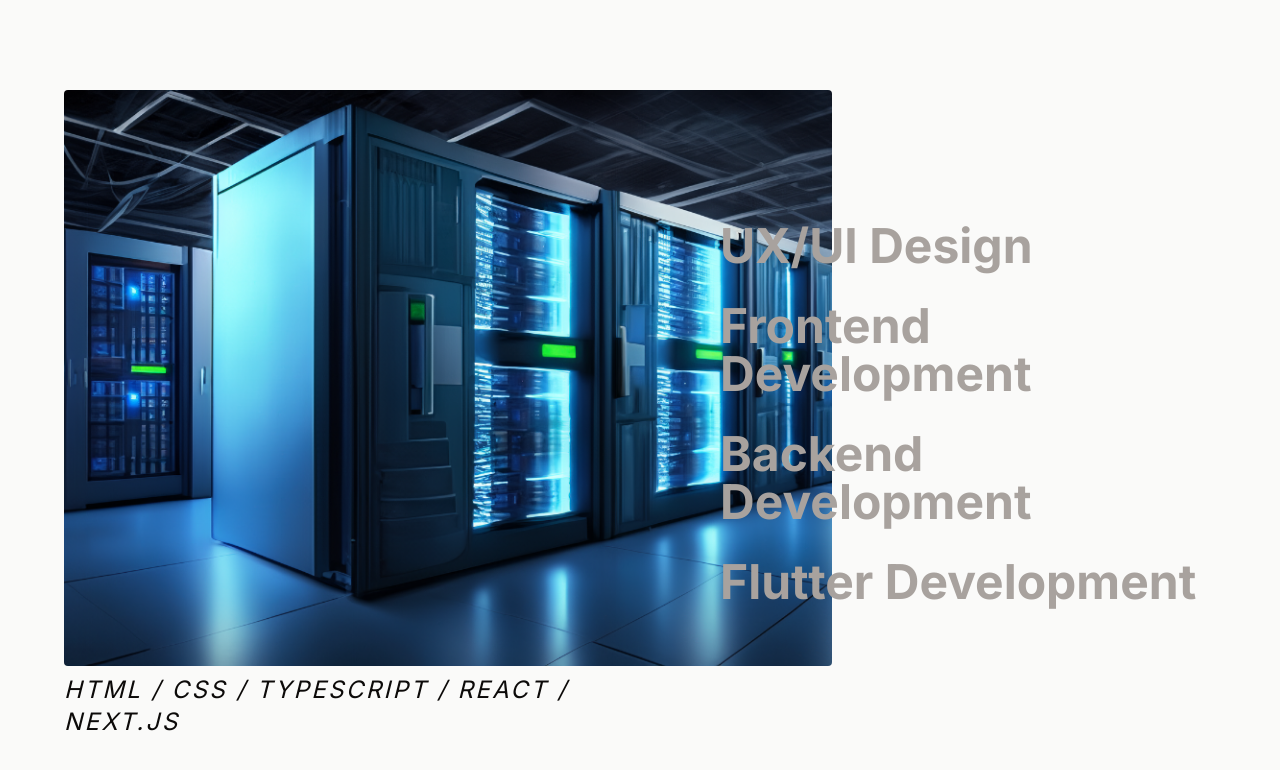
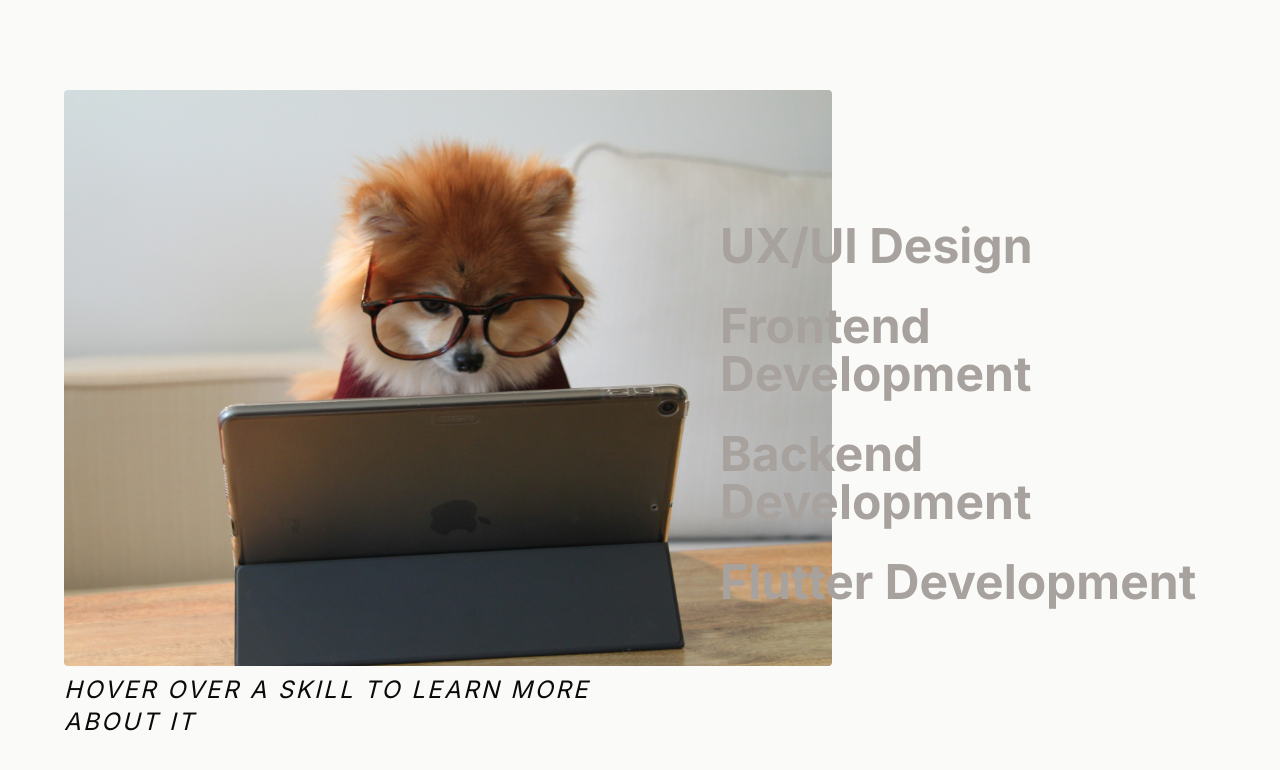
Before and after one commit to juul-vandevelde-howest/portfolio, a Next.js app: page / in a window 1280 px wide. Shown: the part 1270-2040 px from the top of the page. Built offline with nearby package versions, Linux system fonts and the light colour scheme.

Commit message:
feat: polished the skills section

```diff
--- a/src/components/Skills.tsx
+++ b/src/components/Skills.tsx
@@ -12,25 +12,25 @@ function Skills() {
       name: 'UX/UI Design',
       image: '/assets/ui-design.jpg',
       span: 'figma / adobe xd / wireframing / user testing',
-      alt: 'A designer working on a laptop',
+      alt: 'pastel colored UX wireframes',
     },
     {
       name: 'Frontend Development',
       image: '/assets/frontend.jpg',
       span: 'html / css / typescript / react / next.js',
-      alt: 'A developer working on a laptop',
+      alt: 'A laptop showing a code editor with a website design',
     },
     {
       name: 'Backend Development',
       image: '/assets/backend.png',
       span: '.net / azure / firebase / node.js',
-      alt: 'A developer working on a laptop',
+      alt: 'An AI generated image of a data center',
     },
     {
       name: 'Flutter Development',
       image: '/assets/flutter.jpg',
       span: 'dart / flutter',
-      alt: 'A developer working on a laptop',
+      alt: 'A laptop and a phone showing a flutter app design',
     },
   ]
 
@@ -41,8 +41,8 @@ function Skills() {
       <div className="my-20 flex flex-row items-center justify-center gap-20">
         <div className="w-1/2">
           <Image
-            src={currentSkill ? currentSkill.image : '/assets/backend.png'}
-            alt="A datacenter"
+            src={currentSkill ? currentSkill.image : '/assets/doggo.jpg'}
+            alt="A dog with glasses doing work on an ipad"
             width={800}
             height={400}
             className="mb-2 max-w-3xl rounded"
@@ -50,7 +50,7 @@ function Skills() {
           <span className="text-2xl uppercase italic tracking-widest">
             {currentSkill
               ? currentSkill.span
-              : 'html / css / typescript / react / next.js'}
+              : 'hover over a skill to learn more about it'}
           </span>
         </div>
         <ul className="cursor-default text-5xl font-bold">
```
Also changed, not shown: public/assets/doggo.jpg (added).
